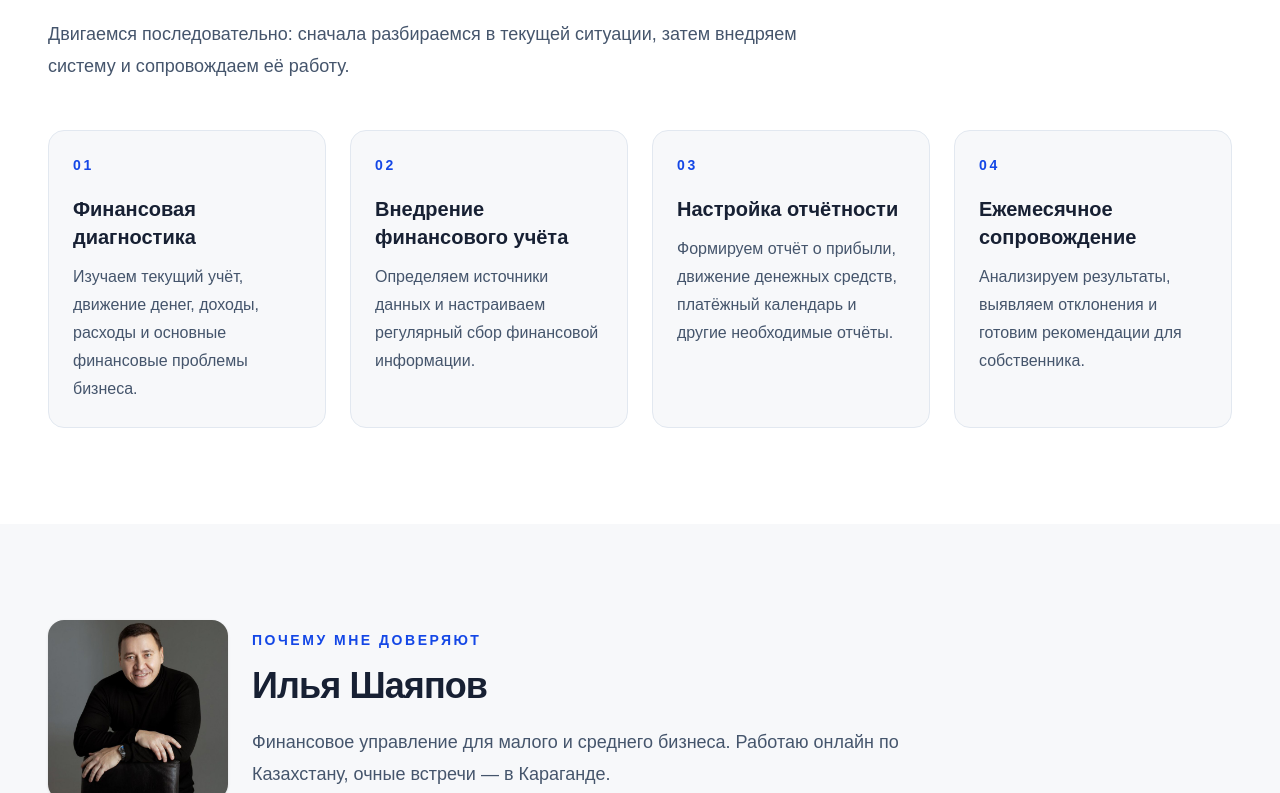
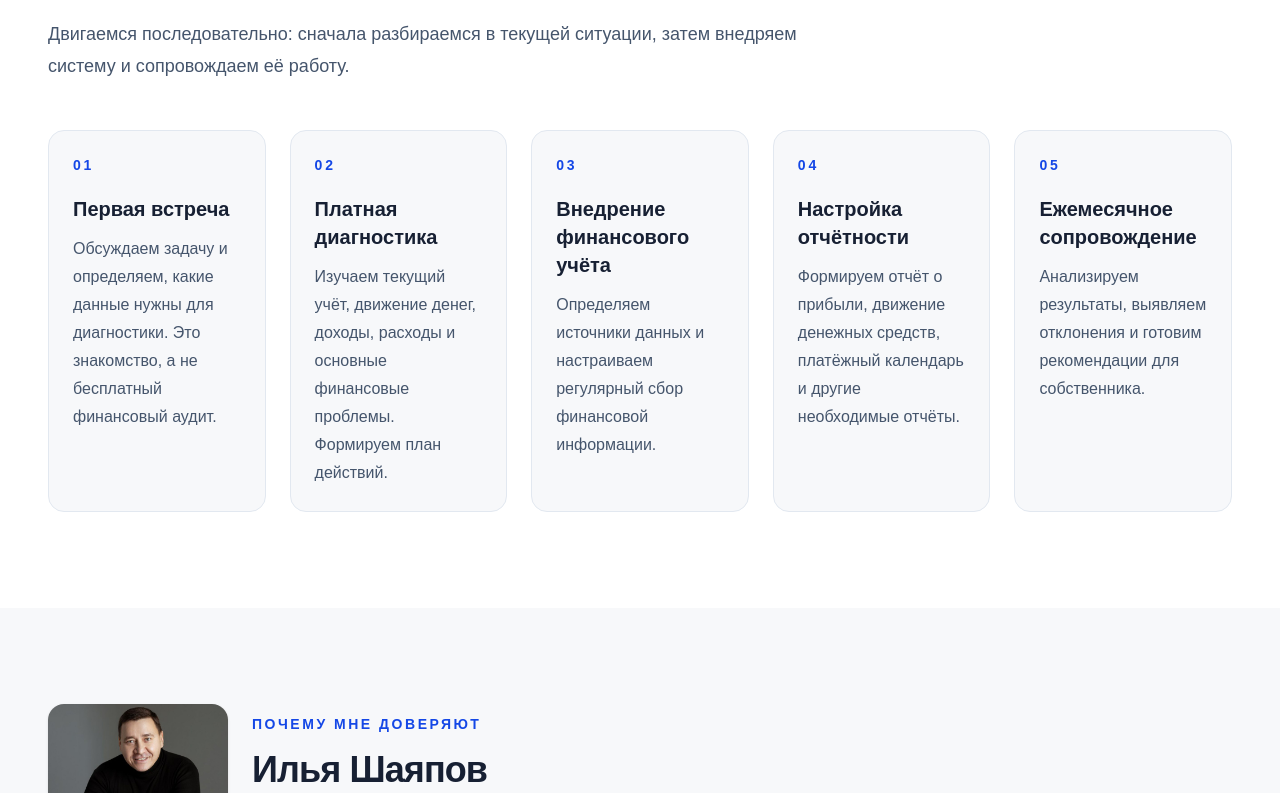
Before and after one commit to 19ilya77sh-cell/finance-consulting-landing, a Next.js app: page / in a window 1280 px wide. Shown: the part 3767-4560 px from the top of the page. Built offline with nearby package versions, Linux system fonts and the light colour scheme.

Commit message:
Clarify discovery vs paid diagnostics and align footer navigation

```diff
--- a/app/page.tsx
+++ b/app/page.tsx
@@ -71,21 +71,26 @@ export default function Home() {
   const process = [
     {
       number: "01",
-      title: "Финансовая диагностика",
-      text: "Изучаем текущий учёт, движение денег, доходы, расходы и основные финансовые проблемы бизнеса.",
+      title: "Первая встреча",
+      text: "Обсуждаем задачу и определяем, какие данные нужны для диагностики. Это знакомство, а не бесплатный финансовый аудит.",
     },
     {
       number: "02",
+      title: "Платная диагностика",
+      text: "Изучаем текущий учёт, движение денег, доходы, расходы и основные финансовые проблемы. Формируем план действий.",
+    },
+    {
+      number: "03",
       title: "Внедрение финансового учёта",
       text: "Определяем источники данных и настраиваем регулярный сбор финансовой информации.",
     },
     {
-      number: "03",
+      number: "04",
       title: "Настройка отчётности",
       text: "Формируем отчёт о прибыли, движение денежных средств, платёжный календарь и другие необходимые отчёты.",
     },
     {
-      number: "04",
+      number: "05",
       title: "Ежемесячное сопровождение",
       text: "Анализируем результаты, выявляем отклонения и готовим рекомендации для собственника.",
     },
@@ -373,7 +378,7 @@ export default function Home() {
             </p>
           </div>
 
-          <div className="mt-8 grid gap-4 sm:mt-12 sm:gap-6 md:grid-cols-2 lg:grid-cols-4">
+          <div className="mt-8 grid gap-4 sm:mt-12 sm:gap-6 md:grid-cols-2 lg:grid-cols-5">
             {process.map((step) => (
               <div
                 key={step.number}
@@ -597,12 +602,12 @@ export default function Home() {
           <div>
             <div className="text-lg font-bold text-white">FinControl</div>
             <p className="mt-1 text-sm text-slate-400">
-              Финансовое управление для малого и среднего бизнеса
+              Финансовое управление, продажи и развитие бизнеса
             </p>
           </div>
 
           <div className="flex flex-wrap justify-center gap-x-5 gap-y-3 text-sm sm:justify-end sm:gap-x-6">
-            <a href="#problems" className="transition hover:text-white">
+            <a href="#services" className="transition hover:text-white">
               Услуги
             </a>
             <a href="#results" className="transition hover:text-white">
```
